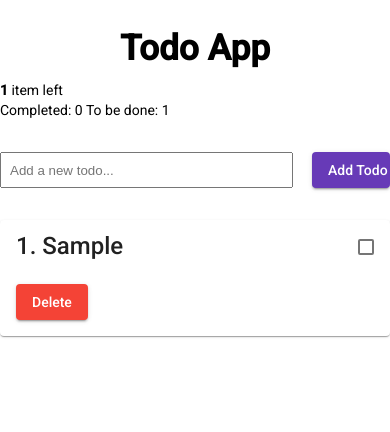
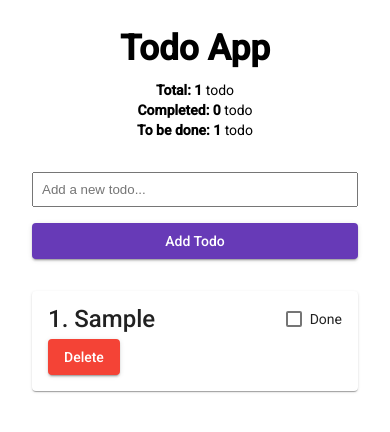
Before and after one commit to anyariazantceva/angular-todo-app, an Angular app: page / in a window 390 px wide. Both pictures are taken after typing "Sample" into the empty fields and a click on the button "Add Todo". Shown: the top 432 px of the page. Built offline with nearby package versions, Linux system fonts and the light colour scheme.

Commit message:
Wrote mobile styles

```diff
--- a/src/app/app.component.html
+++ b/src/app/app.component.html
@@ -2,8 +2,9 @@
   <div class="todos__header">
     <h1 class="todos__title">Todo App</h1>
     <div class="todos__total" *ngIf="todos.length > 0">
-      <div class="todo-count"><strong>{{todos.length}}</strong> {{todos.length == 1 ? 'item' : 'items'}} left</div>
-      <div class="todo-completed">Completed: {{getCompletedTodos(todos)}} To be done: {{ getNotCompletedTodos(todos) }}</div>
+      <div class="todo-count"><span class="todos__total-title">Total: {{todos.length}}</span> {{todos.length == 1 ? 'todo' : 'todos'}}</div>
+      <div class="todo-completed"><span class="todos__total-title">Completed: {{getCompletedTodos(todos)}}</span> {{todos.length == 1 ? 'todo' : 'todos'}}</div>
+      <div class="todo-tobedone"><span class="todos__total-title">To be done: {{ getNotCompletedTodos(todos) }}</span> {{todos.length == 1 ? 'todo' : 'todos'}}</div>
     </div>
     <div class="todos__header-action">
       <input class="todos__header-control new-todo" [(ngModel)]="newTodo.title" placeholder="Add a new todo..." type="text" autofocus="" (keyup.enter)="addTodo()" required>
@@ -14,14 +15,11 @@
     <ul class="list__container">
       <li class="list__item" *ngFor="let todo of todos" [class.completed]="todo.complete">
         <mat-card class="list__card">
-          <div class="list__card-row">
             <mat-card-title class="list__item-title">{{ todo.id }}. {{ todo.title }}</mat-card-title>
             <mat-card-content class="list__complete">
-              <mat-checkbox class="example-margin" (change)="toggleTodoComplete(todo)" [checked]="todo.complete"></mat-checkbox>
+              <mat-checkbox class="example-margin" (change)="toggleTodoComplete(todo)" [checked]="todo.complete">Done</mat-checkbox>
             </mat-card-content>
-          </div>
-
-          <mat-card-actions class="list__item-action">
+            <mat-card-actions class="list__item-action">
             <button mat-raised-button color="warn" class="destroy list__item-btn" (click)="removeTodo(todo)">Delete</button>
           </mat-card-actions>
         </mat-card>
--- a/src/app/app.component.scss
+++ b/src/app/app.component.scss
@@ -4,19 +4,23 @@
   box-sizing: border-box;
 }
 
-
-
 .todos {
   max-width: 50rem;
   margin: 0 auto;
   display: flex;
   flex-direction: column;
-  padding-top: 2rem;
+  padding: 2rem;
   &__title {
     font-size: 2.2rem;
     font-weight: bold;
     text-align: center;
     margin-bottom: 1rem;
+  }
+  &__total {
+    text-align: center;
+    &-title {
+      font-weight: bold;
+    }
   }
   &__header {
     &-action {
@@ -67,13 +71,21 @@
     display: flex;
     flex-wrap: wrap;
     justify-content: space-between;
-    flex-direction: column;
-    &-row {
-      display: flex;
-      justify-content: space-between;
-    }
+    align-items: center;
   }
   &__complete {
     margin-bottom: 0;
   }
 }
+
+@media screen and (max-width: 500px) {
+  .todos__header {
+    &-control {
+      width: 100%;
+      margin-bottom: 1rem;
+    }
+    &-btn {
+      width: 100%;
+    }
+  }
+}
```
